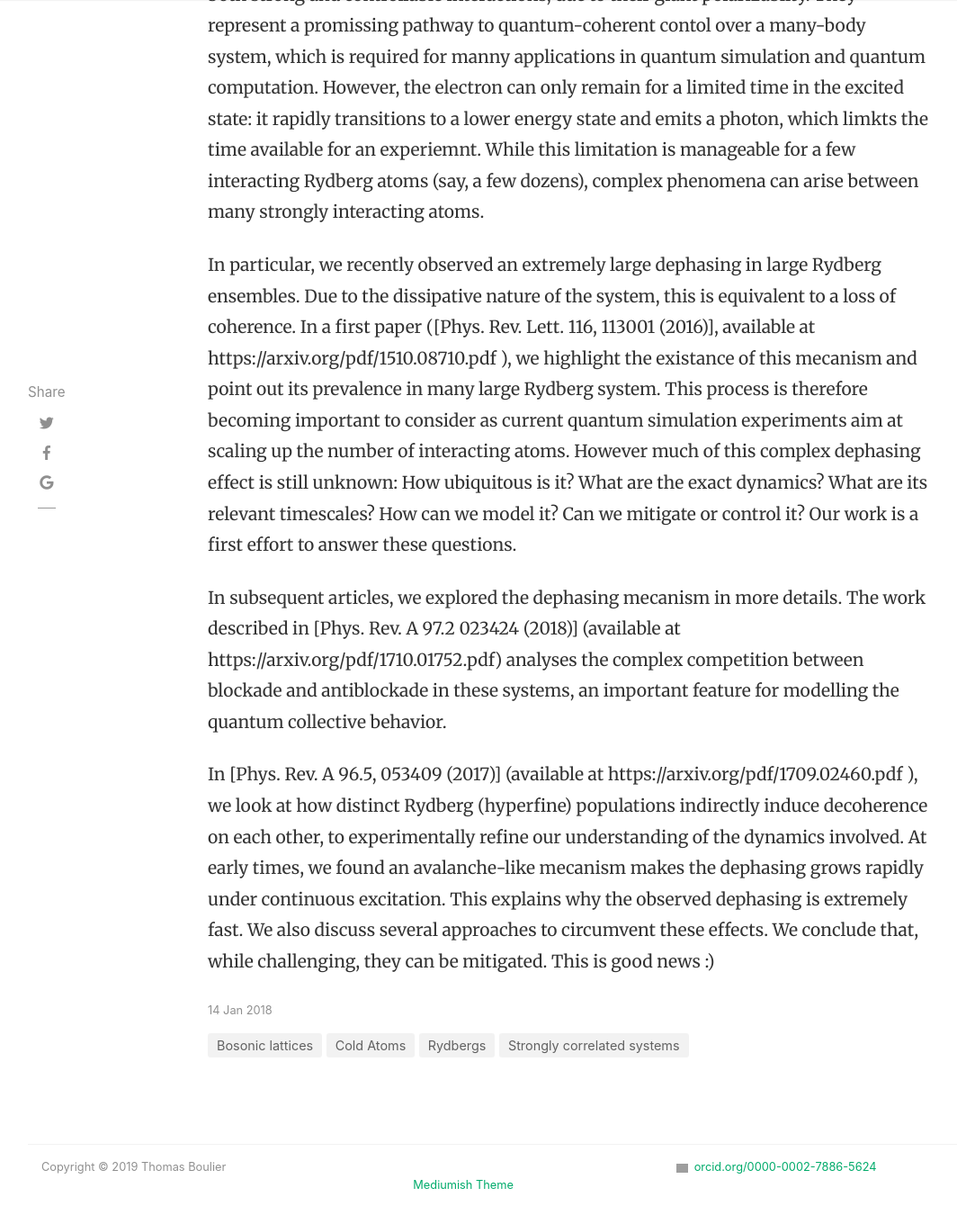
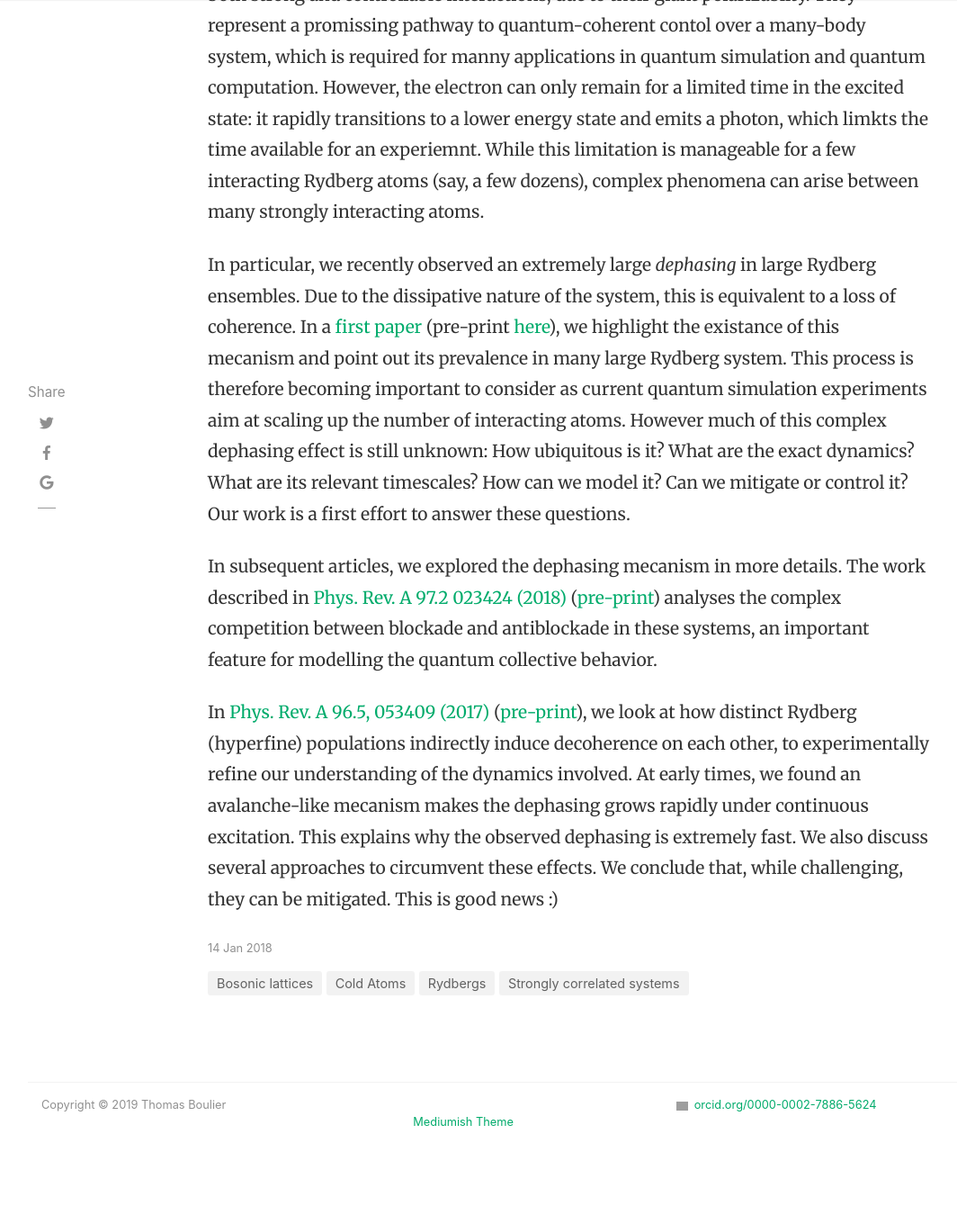
Before and after one commit to tboulier/tboulier.github.io, a Jekyll site: the page built from _posts/2018-01-14-Dephasing-Avalanche-Rydberg.md, in a window 1280 px wide and 1400 px high, scrolled down 1121 px. Shown: the top 1360 px of the window at 90% size, without its empty margins (54-1118 px from the left). Built offline with Jekyll 4.4.1, drawn with Linux system fonts in a browser that asks for light colours; nearby versions of some CDN libraries; comment, search, counter and statistics services are not loaded; after the commit the page ends 2452 px from its top, so only the background shows below that; grey boxes are pictures that could not be loaded.

Commit message:
updated avalanche dephasing

```diff
--- a/_posts/2018-01-14-Dephasing-Avalanche-Rydberg.md
+++ b/_posts/2018-01-14-Dephasing-Avalanche-Rydberg.md
@@ -13,13 +13,14 @@ They represent a promissing pathway to quantum-coherent contol over a many-body
 However, the electron can only remain for a limited time in the excited state: it rapidly transitions to a lower energy state and emits a photon, which limkts the time available for an experiemnt.
 While this limitation is manageable for a few interacting Rydberg atoms (say, a few dozens), complex phenomena can arise between many strongly interacting atoms.
 
-In particular, we recently observed an extremely large dephasing in large Rydberg ensembles. Due to the dissipative nature of the system, this is equivalent to a loss of coherence.
-In a first paper ([Phys. Rev. Lett. 116, 113001 (2016)], available at https://arxiv.org/pdf/1510.08710.pdf ), we highlight the existance of this mecanism and point out its prevalence in many large Rydberg system. This process is therefore becoming important to consider as current quantum simulation experiments aim at scaling up the number of interacting atoms.
+In particular, we recently observed an extremely large *dephasing* in large Rydberg ensembles. Due to the dissipative nature of the system, this is equivalent to a loss of coherence.
+In a [first paper](Phys. Rev. Lett. 116, 113001 (2016)) (pre-print [here](https://arxiv.org/pdf/1510.08710.pdf)), we highlight the existance of this mecanism and point out its prevalence in many large Rydberg system.
+This process is therefore becoming important to consider as current quantum simulation experiments aim at scaling up the number of interacting atoms.
 However much of this complex dephasing effect is still unknown: How ubiquitous is it? What are the exact dynamics? What are its relevant timescales? How can we model it? Can we mitigate or control it?
 Our work is a first effort to answer these questions.
 
-In subsequent articles, we explored the dephasing mecanism in more details. The work described in [Phys. Rev. A 97.2 023424 (2018)] (available at https://arxiv.org/pdf/1710.01752.pdf) analyses the complex competition between blockade and antiblockade in these systems, an important feature for modelling the quantum collective behavior.
+In subsequent articles, we explored the dephasing mecanism in more details. The work described in [Phys. Rev. A 97.2 023424 (2018)](https://journals.aps.org/pra/abstract/10.1103/PhysRevA.97.023424) ([pre-print](https://arxiv.org/pdf/1710.01752.pdf)) analyses the complex competition between blockade and antiblockade in these systems, an important feature for modelling the quantum collective behavior.
 
-In [Phys. Rev. A 96.5, 053409 (2017)] (available at https://arxiv.org/pdf/1709.02460.pdf ), we look at how distinct Rydberg (hyperfine) populations indirectly induce decoherence on each other, to experimentally refine our understanding of the dynamics involved.
+In [Phys. Rev. A 96.5, 053409 (2017)](https://journals.aps.org/pra/abstract/10.1103/PhysRevA.96.053409) ([pre-print](https://arxiv.org/pdf/1709.02460.pdf)), we look at how distinct Rydberg (hyperfine) populations indirectly induce decoherence on each other, to experimentally refine our understanding of the dynamics involved.
 At early times, we found an avalanche-like mecanism makes the dephasing grows rapidly under continuous excitation. This explains why the observed dephasing is extremely fast.
 We also discuss several approaches to circumvent these effects. We conclude that, while challenging, they can be mitigated. This is good news :)
```
Also changed, not shown: _posts/2018-06-12-Light-Squeezing-Polariton.md (+2 -1 lines).
